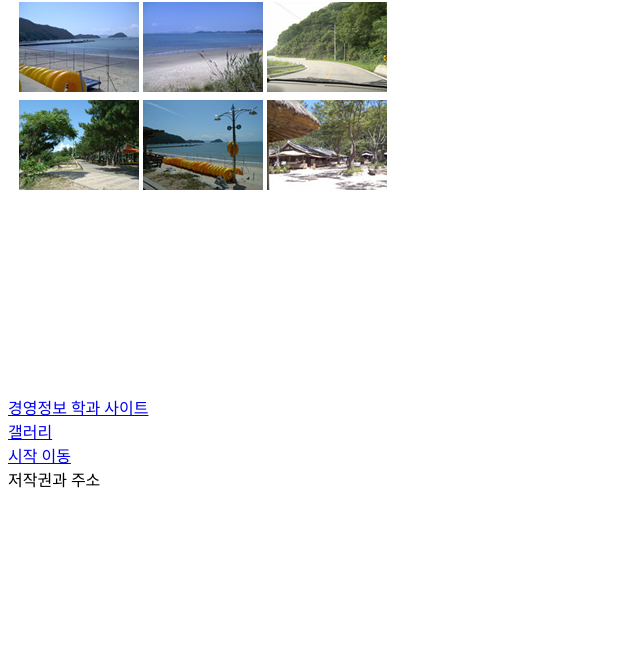
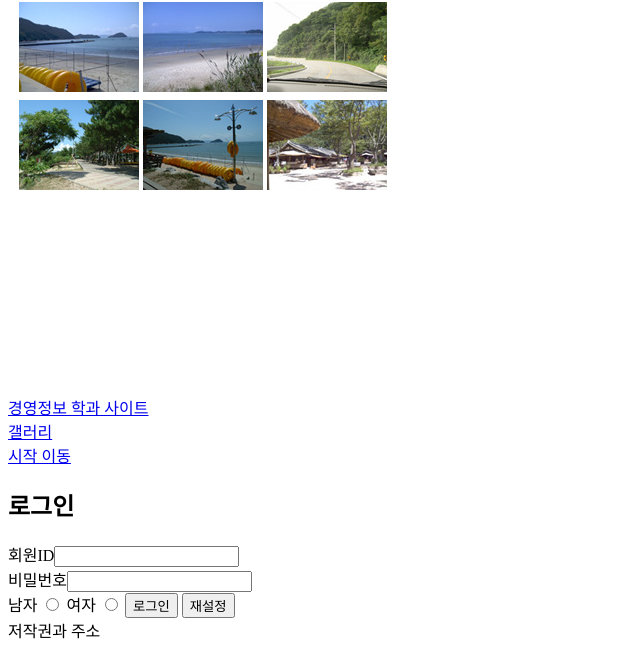
Before and after one commit to EUNSIK123/biz, a plain HTML site: page index.html in a window 1280 px wide. Shown: the part 2372-3022 px from the top of the page, without its empty margins (0-640 px from the left). Before the commit the page ends 2871 px from the top, so only its background shows below. Drawn offline with Linux system fonts and the light colour scheme.

Commit message:
업로드4

```diff
--- a/index.html
+++ b/index.html
@@ -81,9 +81,21 @@
         </article>
         <aside>
             <div class="link">
-               <a href="http://mis.deu.ac.kr">경영정보 학과 사이트</a><br>
+               <a href="http://mis.deu.ac.kr" target="_blank">경영정보 학과 사이트</a><br>
                <a href="./gallery.html">갤러리</a><br>
                <a href="#home">시작 이동</a>
+            </div>
+            <div class="login">
+                <h2> 로그인  </h2>
+                <form action="#" method="get">
+                 회원ID<input type="text" name="id" id=""><br>
+                 비밀번호<input type="password" name="pw" id=""><br>
+                 남자 <input type="radio" name="gender" value="1" id="">
+                 여자 <input type="radio" name="gender" value="2" id="">
+                 <input type="submit" value="로그인">
+                 <input type="reset" value="재설정">
+                </form>
+
             </div>
         </aside>
     </sectiom>
```
